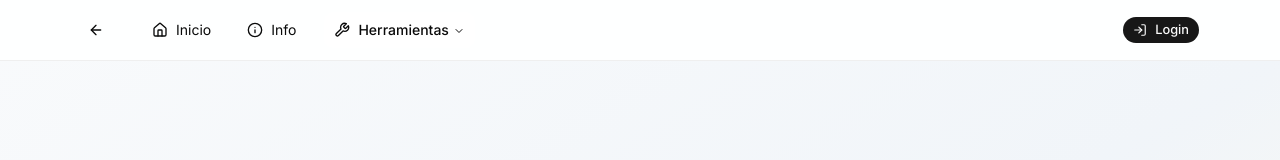
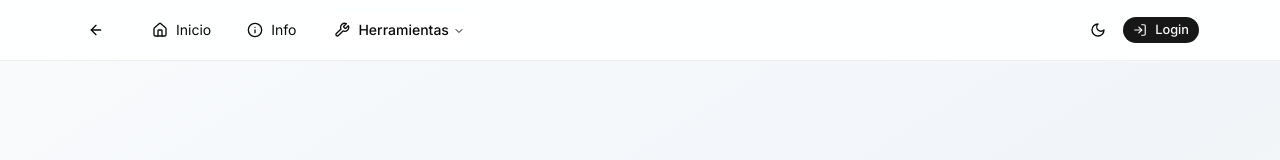
Before and after one commit to Devilleros/devilleros, a Next.js app: page /login in a window 1280 px wide. Shown: the top 160 px of the page. Built offline with nearby package versions, Linux system fonts and the light colour scheme; no server answers.

Commit message:
24 mar: temas para la pagina, claro oscuro

```diff
--- a/app/components/Navbar.tsx
+++ b/app/components/Navbar.tsx
@@ -1,5 +1,7 @@
 "use client";
 
+import { useEffect, useState } from "react";
+import { useTheme } from "next-themes";
 import { useAuth } from "@/hooks/userSession";
 import { Button } from "@/components/ui/button";
 import {
@@ -28,6 +30,8 @@ import {
   LogIn,
   LogOut,
   Menu,
+  Moon,
+  Sun,
   Wrench,
 } from "lucide-react";
 import Link from "next/link";
@@ -38,6 +42,12 @@ import { Avatar, AvatarFallback, AvatarImage } from "@/components/ui/avatar";
 export default function Navbar() {
   const { user, isAuthenticated, isLoading, logout } = useAuth();
   const pathname = usePathname();
+  const { resolvedTheme, setTheme } = useTheme();
+  const [mounted, setMounted] = useState(false);
+
+  useEffect(() => {
+    setMounted(true);
+  }, []);
 
   const avatar = user?.image;
   const initials = [
@@ -183,8 +193,30 @@ export default function Navbar() {
           </div>
         </div>
 
-        {/* Right: auth */}
+        {/* Right: theme + auth */}
         <div className="flex items-center gap-2">
+          <Button
+            type="button"
+            variant="ghost"
+            size="icon"
+            className="rounded-full"
+            aria-label={
+              mounted && resolvedTheme === "dark"
+                ? "Cambiar a tema claro"
+                : "Cambiar a tema oscuro"
+            }
+            onClick={() => setTheme(resolvedTheme === "dark" ? "light" : "dark")}
+            disabled={!mounted}
+          >
+            {!mounted ? (
+              <span className="h-5 w-5" aria-hidden />
+            ) : resolvedTheme === "dark" ? (
+              <Sun className="h-5 w-5" />
+            ) : (
+              <Moon className="h-5 w-5" />
+            )}
+          </Button>
+
           {isLoading ? (
             <span
               className="inline-flex h-9 w-9 items-center justify-center rounded-full bg-muted/40 ring-1 ring-border/60"
--- a/app/layout.tsx
+++ b/app/layout.tsx
@@ -2,6 +2,7 @@ import type { Metadata } from "next";
 import { Inter, JetBrains_Mono } from "next/font/google";
 import "./globals.css";
 import { Press_Start_2P } from "next/font/google";
+import { ThemeProvider } from "@/components/theme-provider";
 
 const pressStart = Press_Start_2P({
   variable: "--font-press-start",
@@ -35,11 +36,13 @@ export default function RootLayout({
   children: React.ReactNode;
 }>) {
   return (
-    <html lang="en">
+    <html lang="en" suppressHydrationWarning>
       <body
         className={`${interSans.variable} ${mono.variable} ${pressStart.variable} ${interSans.className} antialiased`}
       >
-        {children}
+        <ThemeProvider attribute="class" defaultTheme="system" enableSystem disableTransitionOnChange>
+          {children}
+        </ThemeProvider>
       </body>
     </html>
   );
--- /dev/null
+++ b/components/theme-provider.tsx
@@ -0,0 +1,11 @@
+"use client";
+
+import * as React from "react";
+import { ThemeProvider as NextThemesProvider } from "next-themes";
+
+export function ThemeProvider({
+  children,
+  ...props
+}: React.ComponentProps<typeof NextThemesProvider>) {
+  return <NextThemesProvider {...props}>{children}</NextThemesProvider>;
+}
--- a/package.json
+++ b/package.json
@@ -28,6 +28,7 @@
     "jose": "^6.2.1",
     "lucide-react": "^0.488.0",
     "next": "^16.2.0",
+    "next-themes": "^0.4.6",
     "nextjs": "file:",
     "pako": "^2.1.0",
     "prisma": "^5.22.0",
```
Also changed, not shown: 1 other file (tests, documents, lock files or other folders).
